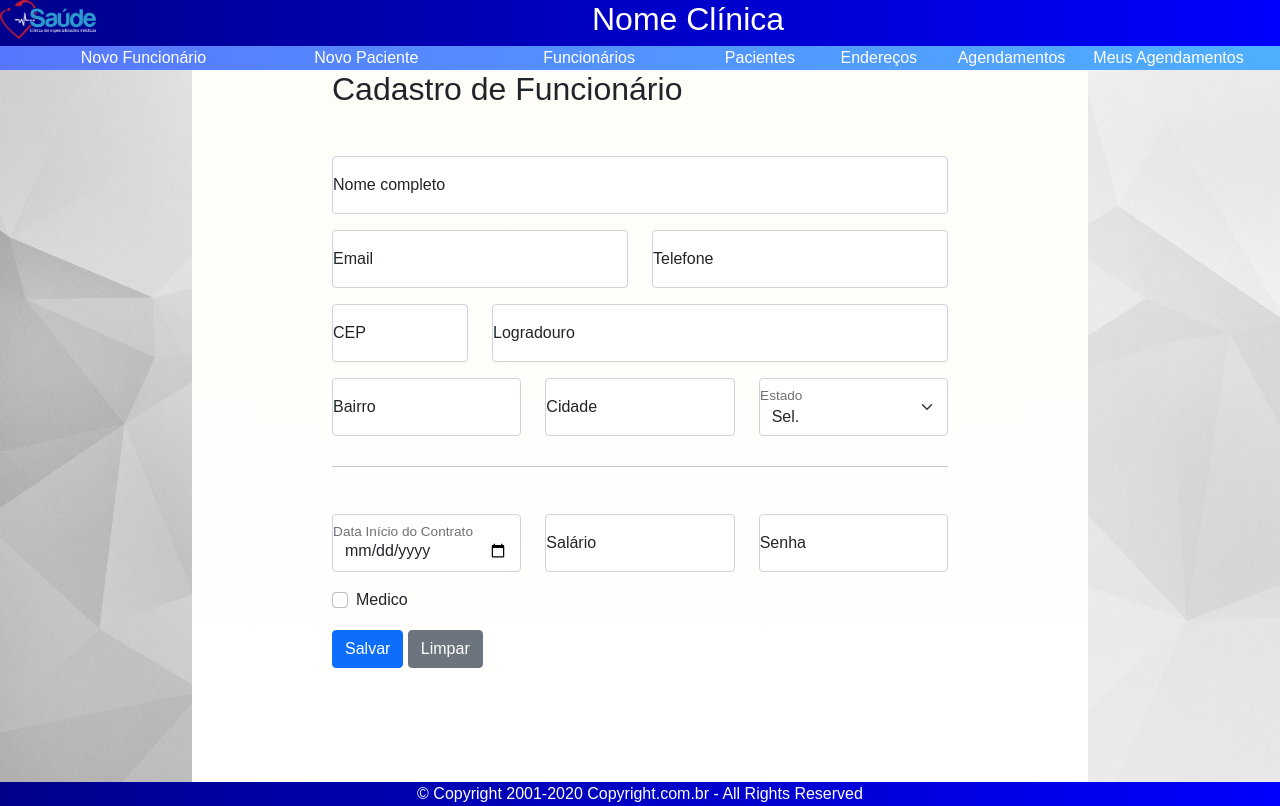
After one commit to Erick-Cris/TrabalhoFinal, a PHP site: page /paginasInternas/cadastroFuncionario.html in a window 1280 px wide. The commit adds this page. Run offline with PHP 8.4, Linux system fonts and the light colour scheme.

Commit message:
Home interna, cadastro de funcionários e pacientes

```diff
--- /dev/null
+++ b/css/Interno/cadastroFuncionario.css
@@ -0,0 +1,8 @@
+.separador{
+    margin-bottom: 5%;
+    margin-top: 5%;
+}
+
+.oculto{
+    display: none;
+}
--- /dev/null
+++ b/css/Interno/cadastroPaciente.css
@@ -0,0 +1,4 @@
+.separador{
+    margin-bottom: 5%;
+    margin-top: 5%;
+}
--- a/css/layout.css
+++ b/css/layout.css
@@ -1,38 +1,84 @@
-html, body{
+html{
     height: 100%;
     width: 100%;
     margin: 0%;
     padding: 0%;
 }
 
-header {
-    height: 5%;
-    background-color: darkblue;
+body{
+    height: 100%;
+    width: 100%;
+    margin: 0%;
+    padding: 0%;
+    background-image: url(../images/bg-11.jpg);
+    background-size: cover;
+    overflow: auto;
+    font-family: Arial, Helvetica, sans-serif;
 }
 
-img {
-    width: 6rem;
+
+/*HEADER*/
+header {
+    min-height: 5%;
+    background-image: linear-gradient(to right,darkblue, blue);
+    text-align: center;
+}
+header h1{
+    display: inline-block;
+    color: white;
+    font-size: 2em;
 }
 
-nav{
-    background-color: blue;
-    height: 10%;
-}
-/*
-nav{
-    height: 7%;
-    margin: 0%;
-    background-color: blue;
-    padding: 0.5% 1%;
-}
-*/
-main{
-    height: 80%;
-    padding: 0% 10%;
-    background-color: mintcream;
+header img{
+    width: 6rem;
+    float: left;
 }
 
+/*NAV*/
+nav{
+    background-image: linear-gradient(to right,rgb(87, 118, 255), rgb(78, 175, 255));
+    min-height: 3%;
+    max-height: auto;
+}
+
+nav ul li {
+    display: inline-block;
+    width: 33%;
+    margin: 0 auto;
+    text-align: center;
+    font-size: 1em;
+}
+
+nav a:link,
+a:visited {
+    text-decoration: none;
+    color: white;
+    border-radius: 8px;
+}
+
+nav a:hover {
+    font-weight: bolder;
+}
+
+nav ul {
+    margin: 0%;
+}
+
+/*MAIN*/
+main{
+    min-height: 89%;
+    max-height: auto;
+    width: 70%;
+    padding: 0% 10%;
+    background: linear-gradient(rgb(255, 253, 248), white);
+    margin: 0 auto;
+}
+
+/*FOOTER*/
 footer{
-    height: 5%;
-    background-color: blue;
+    max-height: auto;
+    min-height: 3%;
+    background-image: linear-gradient(to right,darkblue, blue);
+    color: white;
+    text-align: center;
 }
--- /dev/null
+++ b/paginasInternas/cadastroFuncionario.html
@@ -0,0 +1,160 @@
+<!DOCTYPE html>
+
+<html lang="pt-BR">
+
+<head>
+    <title>Cadastro Funionário</title>
+    <meta charset="UTF-8">
+
+    <!--Bootstrap-->
+    <meta name="viewport" content="width=device-width, initial-scale=1">
+    <link href="https://cdn.jsdelivr.net/npm/bootstrap@5.0.0-alpha3/dist/css/bootstrap.min.css" rel="stylesheet"
+        integrity="sha384-CuOF+2SnTUfTwSZjCXf01h7uYhfOBuxIhGKPbfEJ3+FqH/s6cIFN9bGr1HmAg4fQ" crossorigin="anonymous">
+
+    <!-- JavaScript Bundle with Popper.js -->
+    <script src="https://cdn.jsdelivr.net/npm/bootstrap@5.0.0-alpha3/dist/js/bootstrap.bundle.min.js"
+        integrity="sha384-popRpmFF9JQgExhfw5tZT4I9/CI5e2QcuUZPOVXb1m7qUmeR2b50u+YFEYe1wgzy"
+        crossorigin="anonymous"></script>
+
+    <!--CSS de layout Geral-->
+    <link rel="stylesheet" type="text/css" href="../css/layout.css">
+
+    <!--CSS de cadastroFuncionario-->
+    <link rel="stylesheet" type="text/css" href="../css/Interno/cadastroFuncionario.css">
+</head>
+
+<body>
+    <header>
+        <img src="../images/logo.png">
+        <h1>Nome Clínica</h1>
+    </header>
+
+    <!--Navbar-->
+    <nav>
+        <div class="container-fluid">
+            <ul class="row">
+                <li class="col-sm-2"><a href="">Novo Funcionário</a></li>
+                <li class="col-sm-2"><a href="">Novo Paciente</a></li>
+                <li class="col-sm-2"><a href="">Funcionários</a></li>
+                <li class="col-sm-1"><a href="">Pacientes</a></li>
+                <li class="col-sm-1"><a href="">Endereços</a></li>
+                <li class="col-sm-1"><a href="">Agendamentos</a></li>
+                <li class="col-sm-2"><a href="">Meus Agendamentos</a></li>
+            </ul>
+        </div>
+    </nav>
+
+    <!--Main-->
+    <main>
+        <form action="cadastrarFuncionario" method="post">
+            <div class="container">
+                <h2>Cadastro de Funcionário</h2>
+                <div class="row gy-3 separador">
+                    <!--Nome-->
+                    <div class="form-floating col-sm-12">
+                        <input class="form-control" type="text" id="nome" name="nome" placeholder="nome">
+                        <label class="form-label" for="nome">Nome completo</label>
+                    </div>
+                    <!--Email-->
+                    <div class="form-floating col-sm-6">
+                        <input class="form-control" type="email" id="email" name="email" placeholder="email">
+                        <label class="form-label" for="email">Email</label>
+                    </div>
+                    <!--Telefone-->
+                    <div class="form-floating col-sm-6">
+                        <input class="form-control" type="text" id="telefone" name="telefone" placeholder="telefone">
+                        <label class="form-label" for="telefone">Telefone</label>
+                    </div>
+                    <!--CEP-->
+                    <div class="form-floating col-sm-3">
+                        <input class="form-control" type="text" id="cep" name="cep" placeholder="cep">
+                        <label class="form-label" for="cep">CEP</label>
+                    </div>
+                    <!--Logradouro-->
+                    <div class="form-floating col-sm-9">
+                        <input class="form-control" type="text" id="logradouro" name="logradouro"
+                            placeholder="logradouro">
+                        <label class="form-label" for="logradouro">Logradouro</label>
+                    </div>
+                    <!--Bairro-->
+                    <div class="form-floating col-sm-4">
+                        <input class="form-control" type="text" id="bairro" name="bairro" placeholder="bairro">
+                        <label class="form-label" for="bairro">Bairro</label>
+                    </div>
+                    <!--Cidade-->
+                    <div class="form-floating col-sm-4">
+                        <input class="form-control" type="text" id="cidade" name="cidade" placeholder="cidade">
+                        <label class="form-label" for="cidade">Cidade</label>
+                    </div>
+                    <!--Estado-->
+                    <div class="form-floating col-md-4" id="estado">
+                        <select id="estado" class="form-select">
+                            <option selected>Sel.</option>
+                            <option>MG</option>
+                            <option>SP</option>
+                            <option>ES</option>
+                            <option>BA</option>
+                            <option>AM</option>
+                        </select>
+                        <label class="form-label" for="estado">Estado</label>
+                    </div>
+                </div>
+                <hr>
+                <div class="row gy-3 separador">
+                    <!--Data do início do contrato-->
+                    <div class="form-floating col-sm-4">
+                        <input class="form-control" type="date" id="dataInicioContrato" name="dataInicioContrato"
+                            placeholder="dataInicioContrato">
+                        <label class="form-label" for="dataInicioContrato">Data Início do Contrato</label>
+                    </div>
+                    <!--Salário-->
+                    <div class="form-floating col-sm-4">
+                        <input class="form-control" type="number" id="salario" name="salario" placeholder="salario">
+                        <label class="form-label" for="salario">Salário</label>
+                    </div>
+                    <!--Senha-->
+                    <div class="form-floating col-sm-4">
+                        <input class="form-control" type="text" id="senha" name="senha" placeholder="senha">
+                        <label class="form-label" for="senha">Senha</label>
+                    </div>
+                    <!--Médico-->
+                    <div class="col-sm-12">
+                        <div class="form-check">
+                            <input type="checkbox" class="form-check-input" id="medico">
+                            <label for="medico" class="form-check-label">Medico</label>
+                        </div>
+                    </div>
+                    <!--CRM-->
+                    <div class="form-floating col-sm-6 oculto" id="campoCRM">
+                        <input class="form-control" type="text" id="crm" name="crm" placeholder="crm">
+                        <label class="form-label" for="crm">CRM</label>
+                    </div>
+                    <!--Especialidade-->
+                    <div class="form-floating col-md-6 oculto" id="campoEspecialidade">
+                        <select id="especialidade" class="form-select">
+                            <option selected>Sel.</option>
+                            <option>Clínico Geral</option>
+                            <option>Pediatra</option>
+                            <option>Nutricionista</option>
+                            <option>Oftalmologista</option>
+                            <option>Oncologista</option>
+                        </select>
+                        <label class="form-label" for="especialidade">Especialidade</label>
+                    </div>
+                    <!--Botões-->
+                    <div class="form-floating col-sm-4">
+                        <button type="submit" class="btn btn-primary">Salvar</button>
+                        <button type="reset" class="btn btn-secondary">Limpar</button>
+                    </div>
+                </div>
+            </div>
+        </form>
+    </main>
+    <footer>
+        © Copyright 2001-2020 Copyright.com.br - All Rights Reserved
+    </footer>
+
+    <script type="text/javascript" src="../script/cadastroFuncionario.js"></script>
+</body>
+
+</html>
--- /dev/null
+++ b/script/cadastroFuncionario.js
@@ -0,0 +1,18 @@
+
+        var flagMedico = document.getElementById("medico");
+        flagMedico.addEventListener("change", apresentaCampos);
+        var flag = flagMedico.checked;
+
+        var crm = document.getElementById("campoCRM");
+        var especialidade = document.getElementById("campoEspecialidade");
+
+        function apresentaCampos(event) {
+            if (flagMedico.checked) {
+                especialidade.style.display = "inline-block";
+                crm.style.display = "inline-block";
+            }
+            else {
+                especialidade.style.display = "none";
+                crm.style.display = "none";
+            }
+        }
```
Also changed, not shown: HomeInterna.html (+42 -17 lines), css/navbar.css (deleted, +0 -20 lines), paginasInternas/cadastroPaciente.html (added, +139 -0 lines), css/Interno/login.css (renamed from css/Externo/login.css), images/b-3.jpg (added), images/bg-10.jpg (added), images/bg-11.jpg (added), images/bg-2.jpg (added), images/bg-4.jpg (added), images/bg-5.png (added), images/bg-6.jpg (added), images/bg-7.jpg (added), images/bg-8.jpg (added), images/bg-9.jpg (added).
